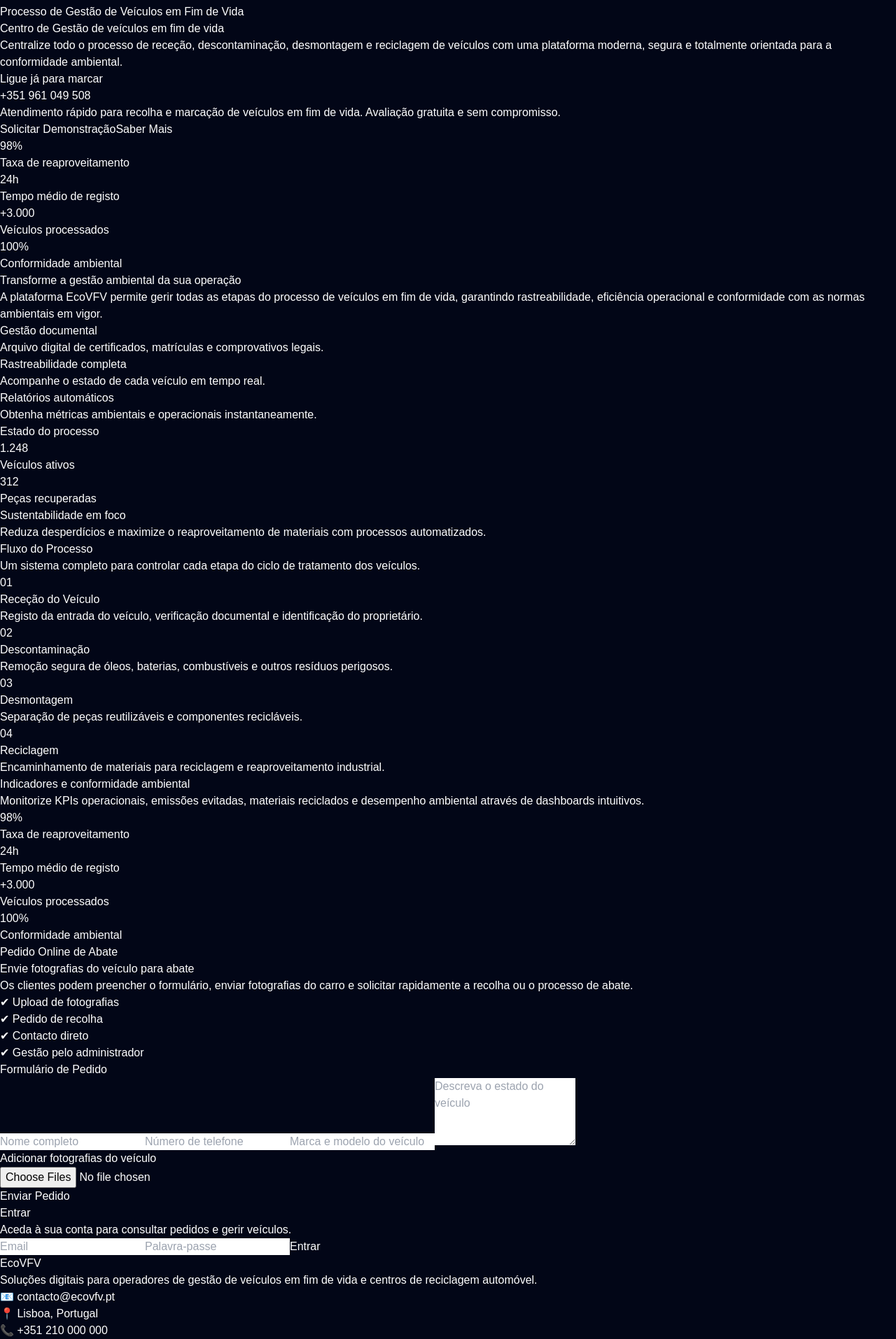
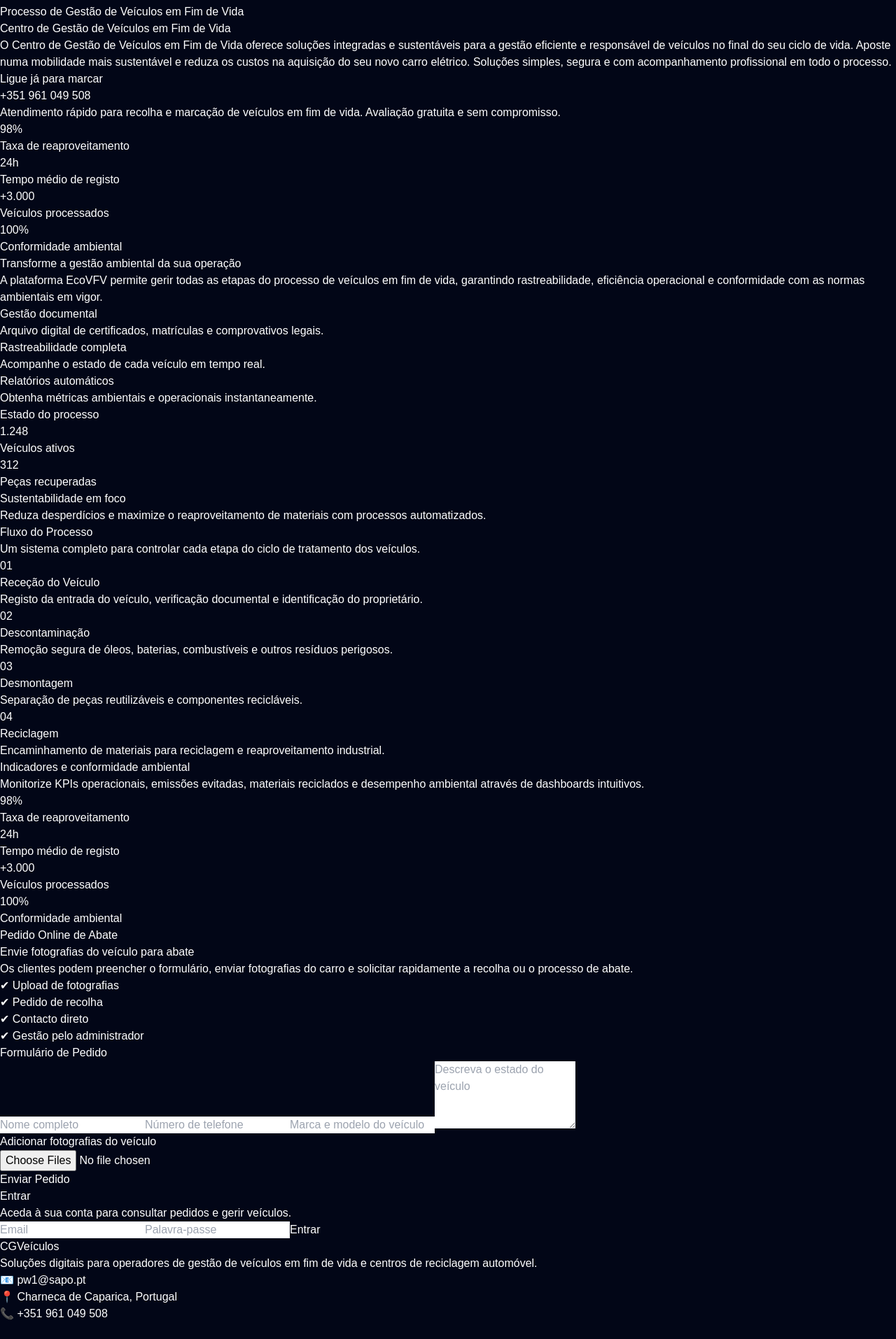
Before and after one commit to Geninho2004/site-abate, a React (Vite) app in the folder site-abate/: page / in a window 1280 px wide. Shown: the part 67-1981 px from the top of the page at 70% size. After the commit the page ends 1957 px from the top, so only its background shows below. Built offline with nearby package versions, Linux system fonts and the light colour scheme.

Commit message:
Atualização do site

```diff
--- a/site-abate/src/App.jsx
+++ b/site-abate/src/App.jsx
@@ -154,18 +154,20 @@
       <section className="relative overflow-hidden">
         <div className="absolute inset-0 bg-gradient-to-br from-emerald-500/20 via-cyan-500/10 to-transparent" />
 
-        <div className="relative max-w-7xl mx-auto px-6 py-24 lg:py-32 grid lg:grid-cols-2 gap-16 items-center">
+        <div className="relative max-w-7xl mx-auto px-6 py-5 lg:py-5 grid lg:grid-cols-2 gap-16 items-center">
           <div>
             <div className="inline-flex items-center gap-2 rounded-full border border-emerald-400/30 bg-emerald-400/10 px-4 py-2 text-sm text-emerald-300 mb-6">
               Processo de Gestão de Veículos em Fim de Vida
             </div>
 
             <h2 className="text-5xl lg:text-6xl font-black leading-tight mb-6">
-              Centro de Gestão de veículos em fim de vida
+              Centro de Gestão de Veículos em Fim de Vida
             </h2>
 
             <p className="text-lg text-slate-300 leading-relaxed mb-8 max-w-xl">
-              Centralize todo o processo de receção, descontaminação, desmontagem e reciclagem de veículos com uma plataforma moderna, segura e totalmente orientada para a conformidade ambiental.
+              O Centro de Gestão de Veículos em Fim de Vida oferece soluções integradas e sustentáveis para a gestão eficiente e responsável de veículos no final do seu ciclo de vida.
+              Aposte numa mobilidade mais sustentável e reduza os custos na aquisição do seu novo carro elétrico.
+              Soluções simples, segura e com acompanhamento profissional em todo o processo.
             </p>
 
             <div className="mb-10 rounded-3xl border-2 border-emerald-400 bg-emerald-500/10 p-6 shadow-2xl shadow-emerald-500/20">
@@ -186,15 +188,7 @@
               </p>
             </div>
 
-            <div className="flex flex-wrap gap-4">
-              <button className="rounded-2xl bg-emerald-500 px-6 py-3 font-semibold text-slate-950 hover:bg-emerald-400 transition shadow-lg shadow-emerald-500/20">
-                Solicitar Demonstração
-              </button>
 
-              <button className="rounded-2xl border border-slate-700 px-6 py-3 font-semibold hover:bg-slate-900 transition">
-                Saber Mais
-              </button>
-            </div>
           </div>
 
           <div className="grid grid-cols-2 gap-4">
@@ -587,20 +581,20 @@
 
             <div className="mt-10 rounded-3xl border border-cyan-500/20 bg-cyan-500/10 p-8">
               <h4 className="text-2xl font-bold mb-4">
-                Armazenamento de Fotografias
+                Para qualquer duvida chamar o Diogo para apoio técnico e gestão de pedidos
               </h4>
 
               <p className="text-slate-300 leading-relaxed mb-6">
-                O sistema encontra-se preparado para integração com armazenamento cloud seguro para fotografias dos veículos.
+                O sistema encontra-se preparado para integração com a automação de processos.
               </p>
 
               <div className="grid md:grid-cols-3 gap-4">
                 <div className="rounded-2xl bg-slate-950 border border-slate-800 p-5">
-                  ☁ Firebase Storage
+                  ☁ Tudo em Nuvem
                 </div>
 
                 <div className="rounded-2xl bg-slate-950 border border-slate-800 p-5">
-                  🗂 Supabase Storage
+                  🗂 Email Automatico
                 </div>
 
                 <div className="rounded-2xl bg-slate-950 border border-slate-800 p-5">
@@ -645,16 +639,16 @@
       <footer id="contactos" className="border-t border-slate-800 bg-slate-950">
         <div className="max-w-7xl mx-auto px-6 py-12 grid md:grid-cols-2 gap-8 items-center">
           <div>
-            <h4 className="text-2xl font-bold mb-2">EcoVFV</h4>
+            <h4 className="text-2xl font-bold mb-2">CGVeículos</h4>
             <p className="text-slate-400 max-w-md">
               Soluções digitais para operadores de gestão de veículos em fim de vida e centros de reciclagem automóvel.
             </p>
           </div>
 
           <div className="md:text-right space-y-2 text-slate-300">
-            <p>📧 contacto@ecovfv.pt</p>
-            <p>📍 Lisboa, Portugal</p>
-            <p>📞 +351 210 000 000</p>
+            <p>📧 pw1@sapo.pt</p>
+            <p>📍 Charneca de Caparica, Portugal</p>
+            <p>📞 +351 961 049 508</p>
           </div>
         </div>
       </footer>
```
